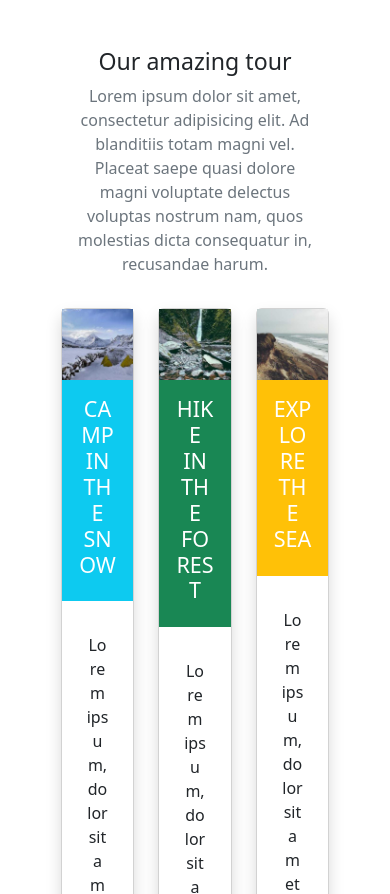
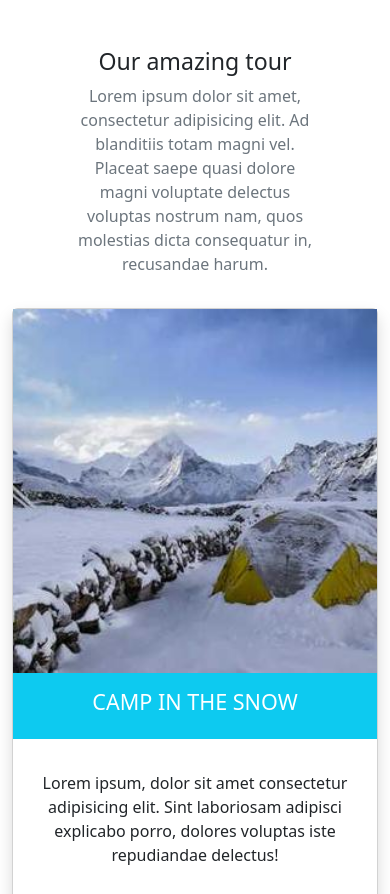
Before and after one commit to Gabriele31201/bootstrap-travel-agency, a plain HTML site: page index.html in a window 390 px wide. Shown: the top 894 px of the page. Drawn offline with nearby package versions, Linux system fonts and the light colour scheme.

Commit message:
add responsive

```diff
--- a/index.html
+++ b/index.html
@@ -27,7 +27,7 @@
 
 
     <div class="row justify-content-center">
-        <div class="col-3 my-3 ">
+        <div class="col-12 col-md-6 col-lg-4 my-3 ">
 
             <div class="text-center shadow mb-5 bg-body-tertiary rounded w-100 ">
                 <div class="card" >
@@ -52,7 +52,7 @@
 
 
 
-    <div class="col-3 my-3">
+    <div class="col-12 col-md-6 col-lg-4 my-3">
             <div class="text-center shadow mb-5 bg-body-tertiary rounded w-100">
                 <div class="card" >
                     <img src="./img/foto2.jpg" class="img-fluid" alt="secondo paesaggio">
@@ -73,7 +73,7 @@
 
 
 
-     <div class="col-3 my-3">
+     <div class="col-12 col-md-6 col-lg-4 my-3">
         <div class="text-center shadow mb-5 bg-body-tertiary rounded w-100">
             <div class="card" >
                 <img src="./img/foto3.jpg" class="img-fluid" alt="terzo paesaggio">
```
